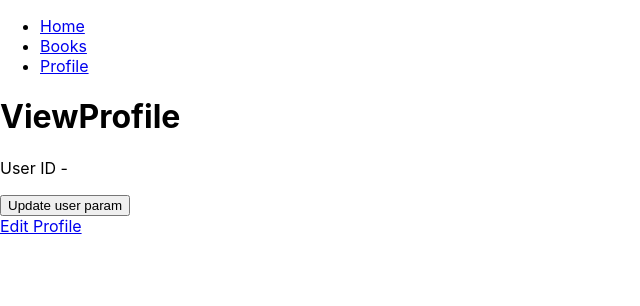
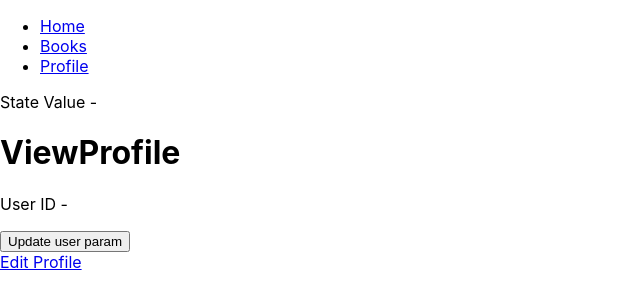
Before and after one commit to iamPavan17/react-router-v6, a React (Create React App) app: page /profile in a window 1280 px wide. Shown: the top 306 px of the page, without its empty margins (0-640 px from the left). Built offline with nearby package versions, Linux system fonts and the light colour scheme.

Commit message:
✨ state prop

```diff
--- a/src/App.js
+++ b/src/App.js
@@ -1,4 +1,4 @@
-import { Routes, Route, Link, NavLink } from "react-router-dom";
+import { Routes, Route, Link, NavLink, useLocation } from "react-router-dom";
 
 import Home from "./pages/Home";
 import Book from "./pages/Book";
@@ -8,6 +8,7 @@ import BookList from "./pages/BookList";
 import Profile from "./pages/Profile";
 
 function App() {
+  const location = useLocation();
   return (
     <div>
       <nav>
@@ -17,9 +18,13 @@ function App() {
             params
             * replace - Boolean (when we click on back, we don't to go the previous page, instead we go to before the previous page)
             * reloadDocument - Boolean (when we click on this, page gets reloaded).
+            * state - is used to send some data when this URL is active. Can send any data value.
           */}
           <li>
-            <Link to="/">Home</Link>
+            {/* To get the value from state, we make use of useLocation() hook. */}
+            <Link to="/" state="Hi">
+              Home
+            </Link>
           </li>
           <li>
             {/* NavLink is same as Link component, with additional properties,
@@ -42,6 +47,7 @@ function App() {
           </li>
         </ul>
       </nav>
+      State Value - {location.state}
       {/* Routes - A container for a nested tree of elements that renders the branch that best matches the current location. */}
       <Routes>
         {/* Route - Declares an element that should be rendered at a certain URL path. */}
--- a/src/pages/NotFound.js
+++ b/src/pages/NotFound.js
@@ -6,7 +6,7 @@ export default function NotFound() {
 
   const handleNavigate = () => {
     // navigate(-1); // -1 means going to previous page. -2 means go backwards two pages and so on.
-    navigate("/");
+    navigate("/", { state: "Error, Coming from Not found Page." });
   };
 
   return (
```
